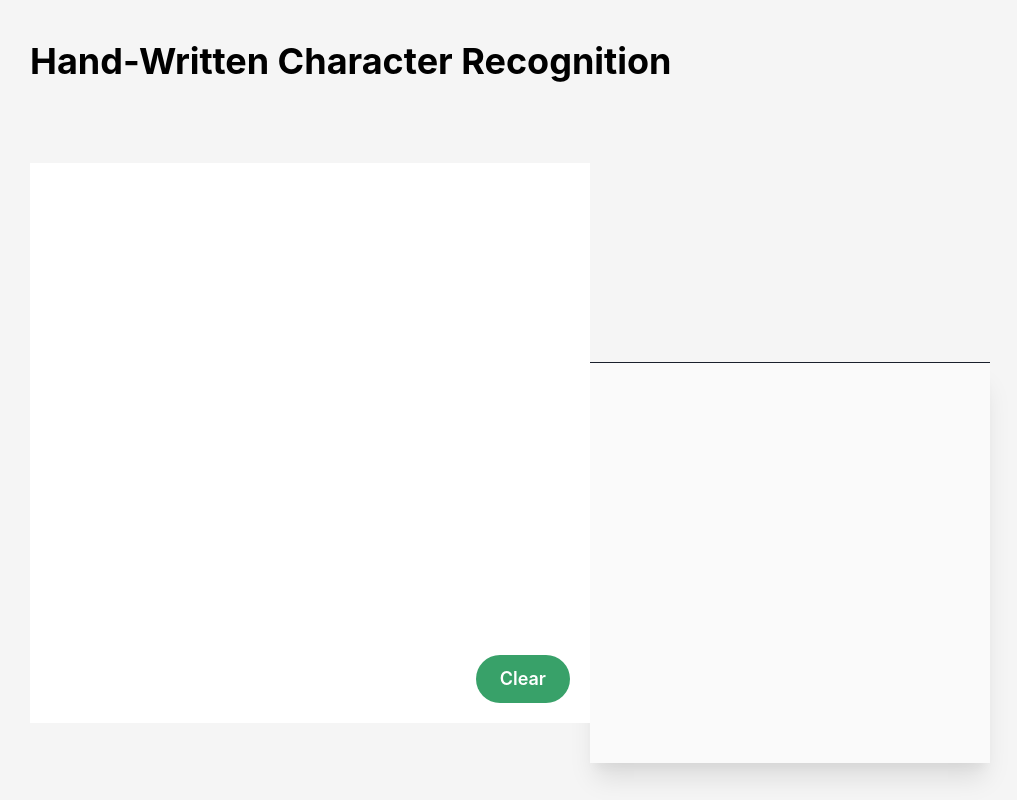
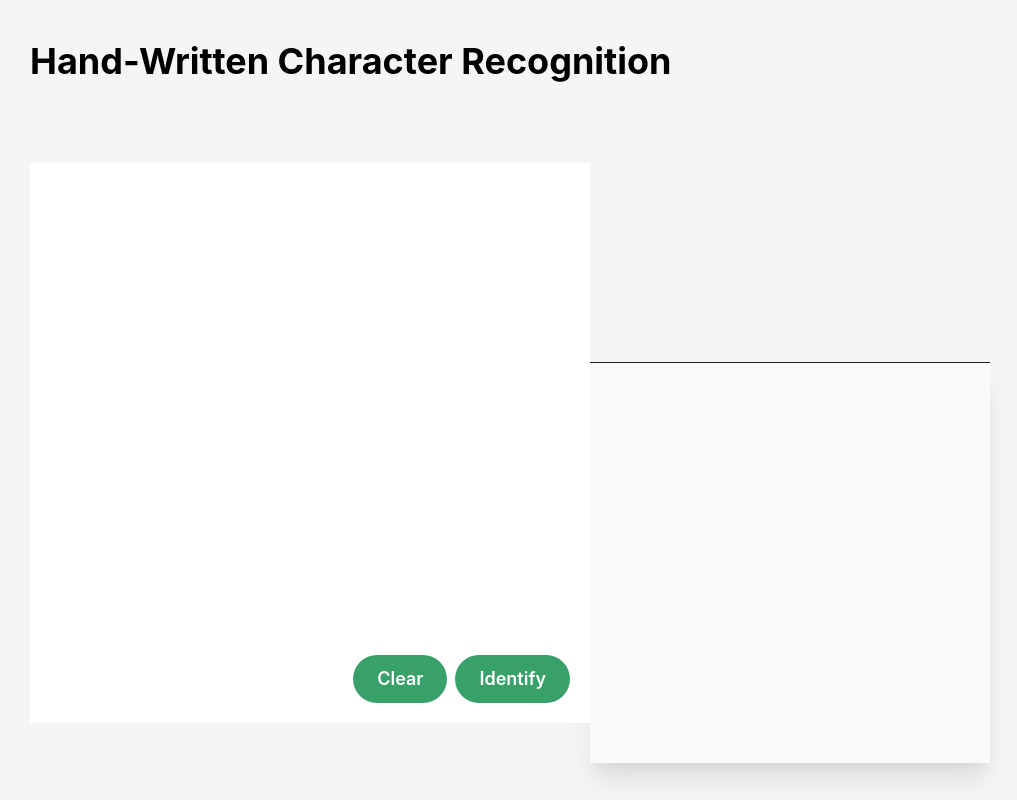
Before and after one commit to joelxhenry/Hand-Written-Character-Recognition, a Next.js app: page / in a window 1280 px wide. Shown: the whole page, without its empty margins (130-1147 px from the left). Built offline with nearby package versions, Linux system fonts and the light colour scheme.

Commit message:
Prepare for deployment

```diff
--- a/app/model.client.ts
+++ b/app/model.client.ts
@@ -1,4 +1,8 @@
-export const predict = (x_value: number[], onSuccess: (data: any) => void) => {
+export const predict = (
+  x_value: number[],
+  onSuccess: (data: any) => void,
+  onFinally?: () => void
+) => {
   fetch("api/model", {
     method: "POST",
     body: JSON.stringify(x_value),
@@ -8,5 +12,6 @@ export const predict = (x_value: number[], onSuccess: (data: any) => void) => {
       if (!data.res) throw new Error(data.error);
       onSuccess(data.res);
     })
-    .catch((error) => console.log(error));
+    .catch((error) => console.log(error))
+    .finally(onFinally ? onFinally : () => null);
 };
--- a/components/canvas/canvas.component.tsx
+++ b/components/canvas/canvas.component.tsx
@@ -1,9 +1,9 @@
-import { Box, Button } from '@chakra-ui/react'
+import { Box, Button, HStack } from '@chakra-ui/react'
 import React, { useEffect, useRef, useState } from 'react'
 import { useDataContext } from '../../provider'
 
 export default function Canvas() {
-  const { handler } = useDataContext()
+  const { handler, loading } = useDataContext()
   const canvasRef = useRef<HTMLCanvasElement | null>(null)
   const contextRef = useRef<CanvasRenderingContext2D | null>(null)
   const [isDrawing, setIsDrawing] = useState(false)
@@ -67,7 +67,6 @@ export default function Canvas() {
     const { offsetX, offsetY } = nativeEvent
     contextRef.current?.lineTo(offsetX, offsetY)
     contextRef.current?.stroke()
-    toBlob()
   }
 
   const clear = () => {
@@ -81,10 +80,9 @@ export default function Canvas() {
 
     ctx.clearRect(0, 0, canvas.width, canvas.height)
     redCtx.clearRect(0, 0, redCanvas.width, redCanvas.height)
-    toBlob()
   }
 
-  const toBlob = () => {
+  const onIdentifyCharacter = () => {
     const canvas = canvasRef.current
     const context = contextRef.current
 
@@ -114,17 +112,27 @@ export default function Canvas() {
 
       <canvas ref={reduceCanvas} hidden />
 
+      <HStack position={'absolute'} bottom={5} right={5}>
         <Button
+          colorScheme="green"
           size={'lg'}
-        colorScheme={'green'}
-        position={'absolute'}
-        bottom={5}
-        right={5}
           borderRadius={'full'}
           onClick={clear}
+          isLoading={loading}
         >
           Clear
         </Button>
+        <Button
+          colorScheme="green"
+          size={'lg'}
+          borderRadius={'full'}
+          onClick={onIdentifyCharacter}
+          isLoading={loading}
+          loadingText="Analyzing..."
+        >
+          Identify
+        </Button>
+      </HStack>
     </Box>
   )
 }
--- a/provider/data.provider.tsx
+++ b/provider/data.provider.tsx
@@ -1,36 +1,40 @@
-import React, { ReactNode, useState } from "react";
-import { DataContext } from ".";
-import { DataInterface } from "./index";
-import { predict } from "../app/model.client";
-import { useEffect } from "react";
+import React, { ReactNode, useState } from 'react'
+import { DataContext } from '.'
+import { DataInterface } from './index'
+import { predict } from '../app/model.client'
+import { useEffect } from 'react'
 
-const examin = (arr: number[]) => {
-  let nw: number[] = [];
+const examine = (arr: number[]) => {
+  let nw: number[] = []
   let n = 0
   while (n < arr.length) {
-    nw.push(arr[n + 3] / 255);
-    n += 4;
+    nw.push(arr[n + 3] / 255)
+    n += 4
   }
 
-  return nw;
-};
+  return nw
+}
 
 export default function DataProvider({ children }: { children: ReactNode }) {
-  const [image, setImage] = useState<{ src: string; data: number[] }>();
-  const [response, setResponse] = useState<{ch:string,val:number}[]>()
+  const [image, setImage] = useState<{ src: string; data: number[] }>()
+  const [response, setResponse] = useState<{ ch: string; val: number }[]>()
+  const [loading, setLoading] = useState(false)
 
   const handler = async (image: ImageData, dataUrl: string) => {
     setImage({
       src: dataUrl,
-      data: examin(Array.from(image.data)),
-    });
-  };
+      data: examine(Array.from(image.data)),
+    })
+  }
 
-  const value: DataInterface = { handler, image: image?.src, response };
+  const value: DataInterface = { handler, image: image?.src, response, loading }
 
   useEffect(() => {
-    if (image) predict(image?.data, setResponse)
-  }, [image]);
+    if (image) {
+      setLoading(true)
+      predict(image?.data, setResponse, () => setLoading(false))
+    }
+  }, [image])
 
-  return <DataContext.Provider value={value}>{children}</DataContext.Provider>;
+  return <DataContext.Provider value={value}>{children}</DataContext.Provider>
 }
--- a/provider/index.ts
+++ b/provider/index.ts
@@ -1,18 +1,17 @@
 import { createContext, useContext } from "react";
 
-
 export interface DataInterface {
-  handler: (image: ImageData, dataUrl: string) => void,
-  image: string | undefined,
-  response: {ch:string,val:number}[] | undefined
+  handler: (image: ImageData, dataUrl: string) => void;
+  image: string | undefined;
+  response: { ch: string; val: number }[] | undefined;
+  loading: boolean;
 }
 
-export const DataContext = createContext<DataInterface|undefined>(undefined)
+export const DataContext = createContext<DataInterface | undefined>(undefined);
 
 export const useDataContext = () => {
+  const context = useContext(DataContext);
+  if (!context) throw new Error("Not within context scope");
 
-  const context = useContext(DataContext)
-  if (!context) throw new Error('Not within context scope')
-
-  return context
-}
+  return context;
+};
```
Lines whose indentation alone changed are shown as unchanged.
